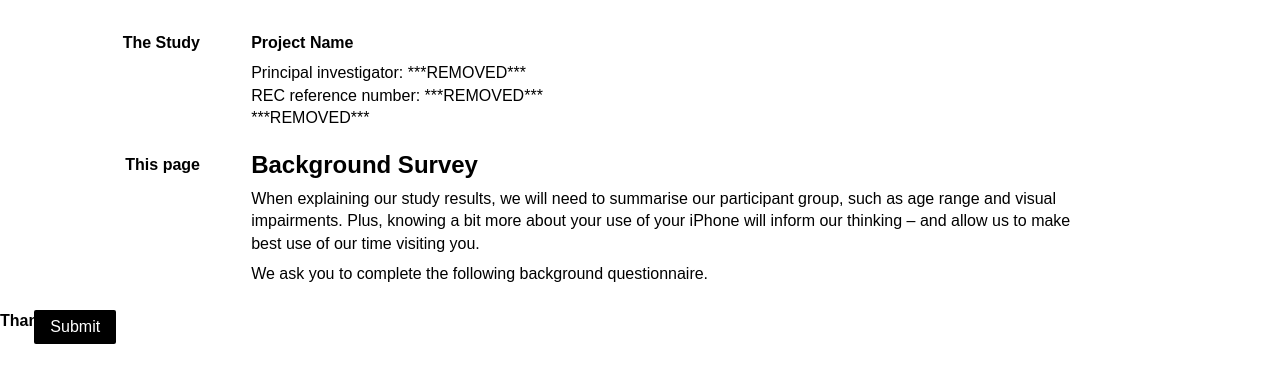
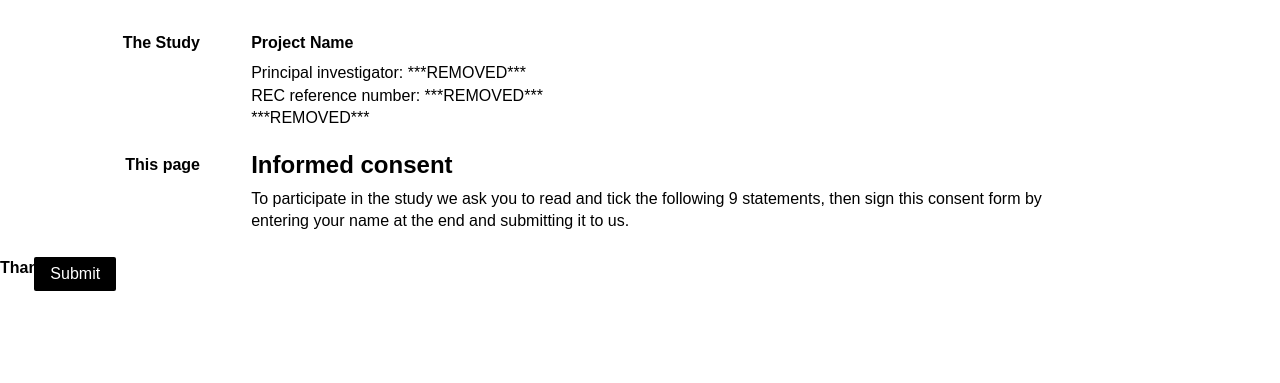
Before and after one commit to tobyspark/orbit_data, a Django app: page /pilot/consent in a window 1280 px wide. Shown: the top 383 px of the page. Run offline with Django 3.2, Linux system fonts and the light colour scheme.

Commit message:
Consent and survey templates, inheriting form

```diff
--- a/pilot/static/css/orbit.css
+++ b/pilot/static/css/orbit.css
@@ -61,6 +61,14 @@ form {
 
 label {
     margin-left: 0.5em;
+    display: inline-block;
+    width: 90%
+}
+
+input[type="checkbox"] {
+    vertical-align: top; /* Hack alert: should be text-top */
+    position: relative;
+    top: 0.1875em;
 }
 
 input[type="number"] {
@@ -97,7 +105,7 @@ textarea {
     box-sizing: border-box;
 }
 
-input[type="submit"] {
+input[type="submit"], a.button {
     font-family: inherit;
     font-size: 100%;
     padding: 0.5em 1em;
@@ -143,6 +151,10 @@ form ul > li > ul { /* Radio button set */
     margin-bottom: 1em;
 }
 
+.errorlist {
+    color: red;
+}
+
 @media screen and (max-width: 600px) {
     section header, section section {
         width: 100%;
--- /dev/null
+++ b/pilot/templates/pilot/consent.html
@@ -0,0 +1,11 @@
+{% extends "pilot/form.html" %}
+{% block title %}Informed consent{% endblock %}
+{% block pre_form_sections %}
+    <section>
+        <header>This page</header>
+        <section>
+            <h1>Informed consent</h1>
+            <p>To participate in the study we ask you to read and tick the following 9 statements, then sign this consent form by entering your name at the end and submitting it to us.</p>
+        </section>
+    </section>
+{% endblock %}
--- /dev/null
+++ b/pilot/templates/pilot/form.html
@@ -0,0 +1,38 @@
+{% extends "pilot/base.html" %}
+{% block title %}Participant Information{% endblock %}
+{% block sections %}
+    {% block pre_form_sections %}{% endblock %}
+    <section>
+        <form method="post">
+        {% csrf_token %}
+        {% if form.non_field_errors %}{{ form.non_field_errors }}{% endif %}
+        {% for fieldset in form.fieldsets %}
+            {% if fieldset.legend %}
+            <header>{{ fieldset.legend }}</header>
+            {% endif %}
+            <section>
+                {% if fieldset.description %}
+                <p class="description">{{ fieldset.description }}</p>
+                {% endif %}
+                <ul>
+                {% for field in fieldset %}
+                {% if field.is_hidden %}
+                  {{ field }}
+                {% else %}
+                  <li{{ field.row_attrs }}>
+                    {{ field.errors }}
+                    {{ field }}
+                    {% if field.label %}{{ field.label_tag | cut:":"}}{% endif %}
+                  </li>
+                {% endif %}
+                {% endfor %}
+                </ul>
+            </section>
+        {% endfor %}
+            <header>Thanks!</header>
+            <section>
+                <input type="submit" value="Submit">
+            </section>
+        </form>
+    </section>
+{% endblock %}
--- a/pilot/templates/pilot/participant_info.html
+++ b/pilot/templates/pilot/participant_info.html
@@ -85,7 +85,7 @@
         <section>
             <h2>Thank you for taking the time to read this information sheet</h2>
             <p>If you would like to participate, please continue to the sign-up page.</p>
-            <a href="">Continue</a>
+            <a href="{% url 'consent' %}" class="button">Continue</a>
         </section>
     </section>
 {% endblock %}
--- a/pilot/templates/pilot/survey.html
+++ b/pilot/templates/pilot/survey.html
@@ -1,6 +1,6 @@
-{% extends "pilot/base.html" %}
-{% block title %}Participant Information{% endblock %}
-{% block sections %}
+{% extends "pilot/form.html" %}
+{% block title %}Background survey{% endblock %}
+{% block pre_form_sections %}
     <section>
         <header>This page</header>
         <section>
--- a/pilot/views.py
+++ b/pilot/views.py
@@ -16,7 +16,7 @@ def consent(request):
     else:
         form = ConsentForm()
 
-    return render(request, 'pilot/survey.html', {'form': form})
+    return render(request, 'pilot/consent.html', {'form': form})
 
 def survey(request, token):
     if request.method == 'POST':
```
Also changed, not shown: other parts of pilot/templates/pilot/survey.html (+0 -33 lines), pilot/templates/pilot/survey_done.html (+13 -10 lines).
